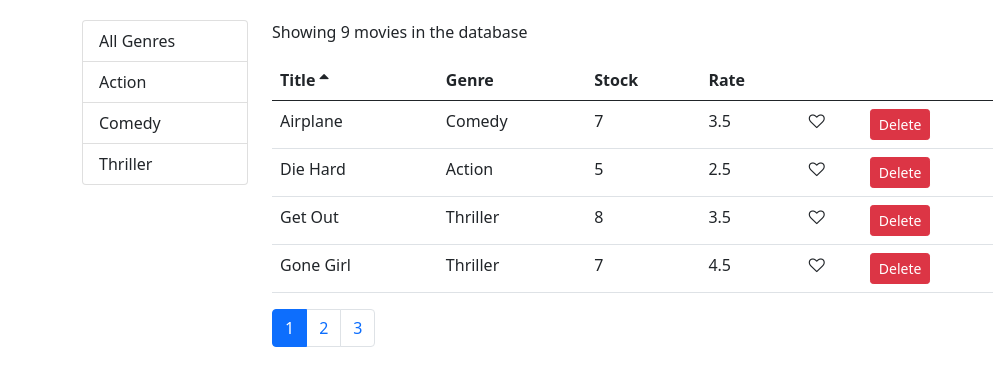
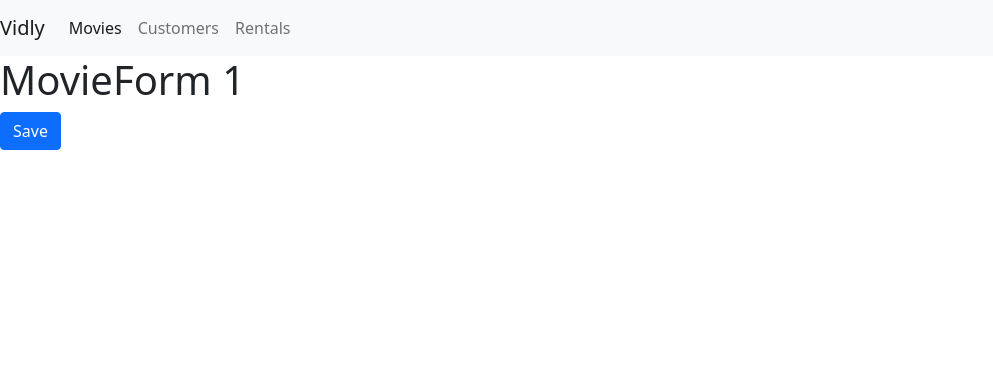
Before and after one commit to abhi886/react-library-management-system, a React (Create React App) app: page /movies/1 in a window 1280 px wide. Shown: the top 386 px of the page, without its empty margins (0-993 px from the left). Built offline with nearby package versions, Linux system fonts and the light colour scheme.

Commit message:
End routing practical from mosh series

```diff
--- a/package.json
+++ b/package.json
@@ -12,6 +12,7 @@
     "prop-types": "^15.7.2",
     "react": "^17.0.2",
     "react-dom": "^17.0.2",
+    "react-router-dom": "^5.2.0",
     "react-scripts": "4.0.3",
     "web-vitals": "^1.1.2"
   },
--- a/src/App.js
+++ b/src/App.js
@@ -1,8 +1,13 @@
 import React, { Component } from "react";
 // import NavBar from "./components/navbar";
 // import Counters from "./components/counters";
+import { Route, Redirect, Switch } from "react-router-dom";
 import Movies from "./components/movies";
-
+import Rentals from "./components/rentals";
+import Customers from "./components/customers";
+import NotFound from "./components/notFound";
+import NavBar from "./components/navBar";
+import MovieForm from "./components/movieForm";
 import "./App.css";
 
 class App extends Component {
@@ -75,7 +80,16 @@
       onDecrement={this.handleDecrement}
        />
     </main> */}
-        <Movies />
+        <NavBar />
+        <Switch>
+          <Route path='/movies/:id' component={MovieForm} />
+          <Route path='/movies' component={Movies}></Route>
+          <Route path='/customers' component={Customers}></Route>
+          <Route path='/rentals' component={Rentals}></Route>
+          <Route path='/not-found' component={NotFound}></Route>
+          <Redirect from='/' exact to='/movies' />
+        </Switch>
+        {/* <Movies /> */}
       </>
     );
   }
--- /dev/null
+++ b/src/components/customers.jsx
@@ -0,0 +1,6 @@
+import React from "react";
+const Customers = () => {
+  return <h1>Customers</h1>;
+};
+
+export default Customers;
--- /dev/null
+++ b/src/components/movieForm.jsx
@@ -0,0 +1,17 @@
+import React from "react";
+const MovieForm = ({ match, history }) => {
+  return (
+    <div>
+      <h1>MovieForm {match.params.id}</h1>
+      <button
+        className='btn btn-primary'
+        onClick={() => history.push("/movies")}
+      >
+        {" "}
+        Save{" "}
+      </button>
+    </div>
+  );
+};
+
+export default MovieForm;
--- a/src/components/moviesTable.jsx
+++ b/src/components/moviesTable.jsx
@@ -1,4 +1,5 @@
 import React, { Component } from "react";
+import { Link } from "react-router-dom";
 import Like from "./common/like";
 import Table from "./common/table";
 
@@ -7,6 +8,9 @@
     {
       path: "title",
       label: "Title",
+      content: (movie) => (
+        <Link to={`/movies/${movie._id}`}>{movie.title} </Link>
+      ),
     },
     {
       path: "genre.name",
--- a/src/components/navbar.jsx
+++ b/src/components/navbar.jsx
@@ -1,15 +1,37 @@
-import React from 'react'
-
-const NavBar = ({ totalCounters }) => {
-    return (
-    <nav className="navbar navbar-light bg-light">
-    <h1 className="navbar-brand" href="#">
-            Navbar
-        <span className="badge bg-pill bg-secondary m-2">
-            {totalCounters}
-            </span>
-    </h1>
-</nav> );
-}
+import React from "react";
+import { Link } from "react-router-dom";
+const NavBar = () => {
+  return (
+    <nav className='navbar navbar-expand-lg navbar-light bg-light'>
+      <Link className='navbar-brand' to='#'>
+        Vidly
+      </Link>
+      <button
+        className='navbar-toggler'
+        type='button'
+        data-toggle='collapse'
+        data-target='#navbarNavAltMarkup'
+        aria-controls='navbarNavAltMarkup'
+        aria-expanded='false'
+        aria-label='Toggle navigation'
+      >
+        <span className='navbar-toggler-icon'></span>
+      </button>
+      <div className='collapse navbar-collapse' id='navbarNavAltMarkup'>
+        <div className='navbar-nav'>
+          <Link className='nav-item nav-link active' to='/'>
+            Movies
+          </Link>
+          <Link className='nav-item nav-link' to='/customers'>
+            Customers
+          </Link>
+          <Link className='nav-item nav-link' to='/rentals'>
+            Rentals
+          </Link>
+        </div>
+      </div>
+    </nav>
+  );
+};
 
 export default NavBar;
--- /dev/null
+++ b/src/components/notFound.jsx
@@ -0,0 +1,6 @@
+import React from "react";
+const NotFound = () => {
+  return <h1>NotFound</h1>;
+};
+
+export default NotFound;
--- /dev/null
+++ b/src/components/rentals.jsx
@@ -0,0 +1,6 @@
+import React from "react";
+const Rentals = () => {
+  return <h1>Rentals</h1>;
+};
+
+export default Rentals;
--- a/src/index.css
+++ b/src/index.css
@@ -5,7 +5,7 @@
     sans-serif;
   -webkit-font-smoothing: antialiased;
   -moz-osx-font-smoothing: grayscale;
-  padding: 20px 0 0 0;
+  padding: 0 0 0 0;
 }
 
 code {
--- a/src/index.js
+++ b/src/index.js
@@ -1,17 +1,19 @@
-import React from 'react';
-import ReactDOM from 'react-dom';
-import './index.css';
-import App from './App';
-import reportWebVitals from './reportWebVitals';
-import 'bootstrap/dist/css/bootstrap.css';
-import 'font-awesome/css/font-awesome.css';
-
+import React from "react";
+import ReactDOM from "react-dom";
+import { BrowserRouter } from "react-router-dom";
+import "./index.css";
+import App from "./App";
+import reportWebVitals from "./reportWebVitals";
+import "bootstrap/dist/css/bootstrap.css";
+import "font-awesome/css/font-awesome.css";
 
 ReactDOM.render(
   <React.StrictMode>
-    <App />
+    <BrowserRouter>
+      <App />
+    </BrowserRouter>
   </React.StrictMode>,
-  document.getElementById('root')
+  document.getElementById("root")
 );
 
 // If you want to start measuring performance in your app, pass a function
```
Also changed, not shown: src/components/navbar1.jsx (added, +14 -0 lines), 1 other file (tests, documents, lock files or other folders).
